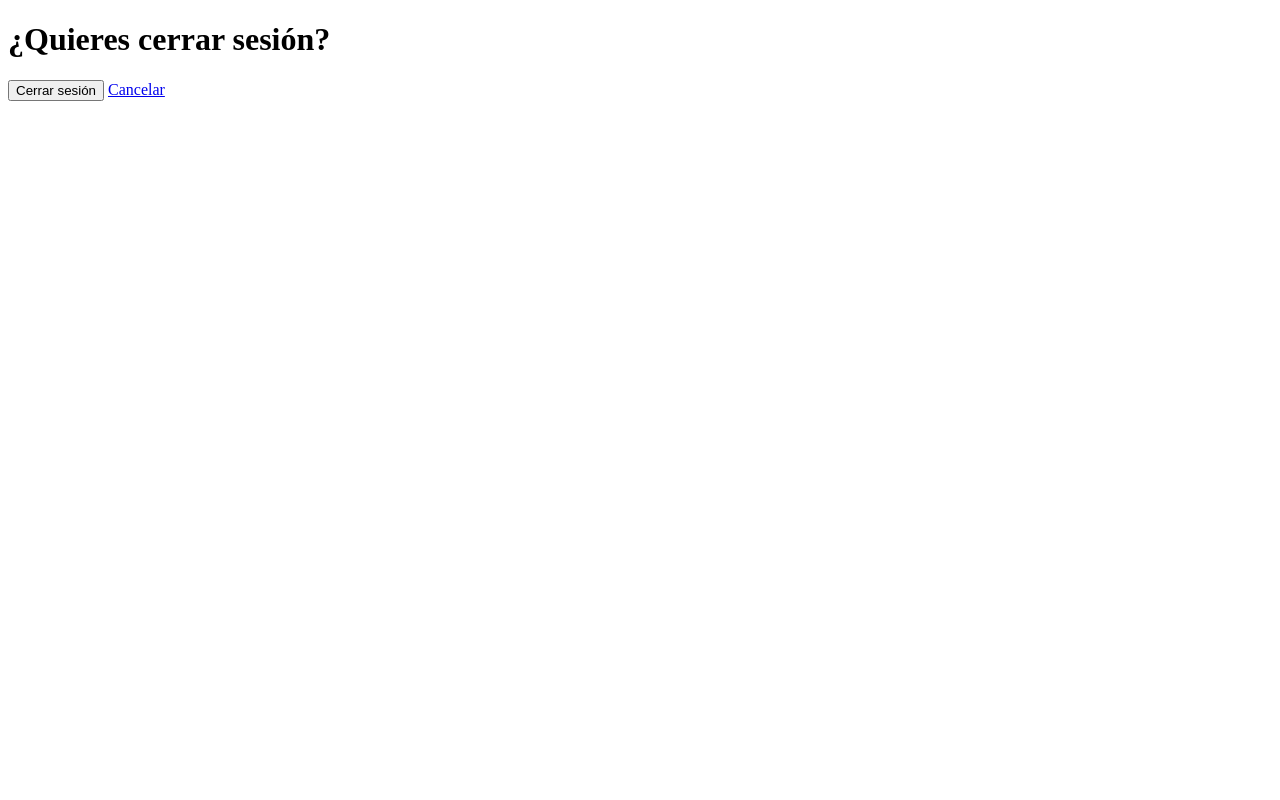
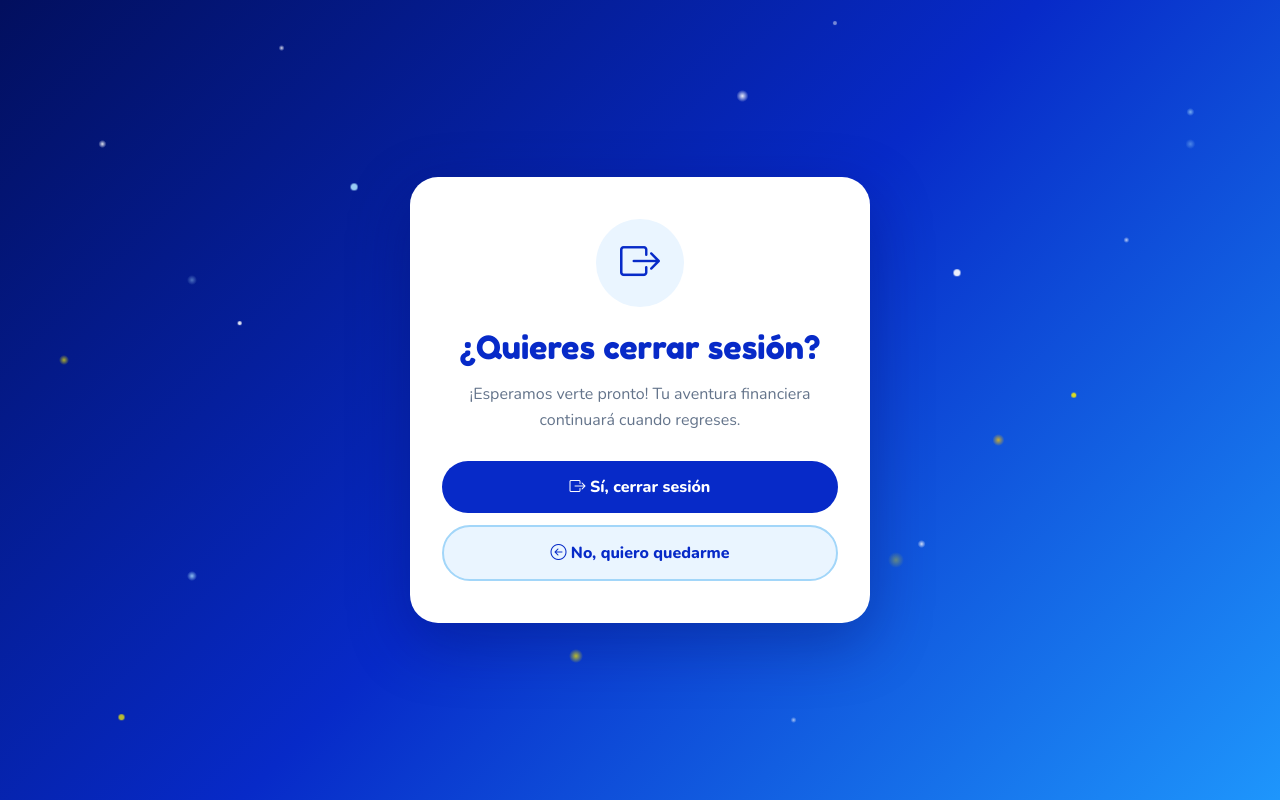
Before and after one commit to DanielFME/FINANCEKIDS, a Django app: page /logout/ in a window 1280 px wide. Run offline with Django 5.2, Linux system fonts and the light colour scheme.

Commit message:
Mejorar diseño de cierre de sesión

```diff
--- a/core/templates/core/logout_confirm.html
+++ b/core/templates/core/logout_confirm.html
@@ -1,20 +1,172 @@
+
 {% load static %}
 <!DOCTYPE html>
 <html lang="es">
 <head>
     <meta charset="UTF-8">
     <meta name="viewport" content="width=device-width, initial-scale=1.0">
-    <title>Cerrar sesión - FinanceKids</title>
-    <link rel="stylesheet" href="{% static 'css/style.css' %}">
+    <title>Cerrar sesión - Finance Kids</title>
+
+    <link href="https://cdn.jsdelivr.net/npm/bootstrap@5.3.3/dist/css/bootstrap.min.css" rel="stylesheet">
+    <link href="https://fonts.googleapis.com/css2?family=Nunito:wght@400;600;700;800;900&family=Fredoka+One&display=swap" rel="stylesheet">
+    <link href="https://cdn.jsdelivr.net/npm/bootstrap-icons@1.11.3/font/bootstrap-icons.css" rel="stylesheet">
+    <link rel="stylesheet" href="{% static 'css/index.css' %}">
+
+    <style>
+        .logout-page {
+            position: relative;
+            z-index: 1;
+            min-height: 100vh;
+            display: flex;
+            align-items: center;
+            justify-content: center;
+            padding: 30px 16px;
+        }
+
+        .logout-card {
+            width: 100%;
+            max-width: 460px;
+            padding: 42px 32px;
+            background: #ffffff;
+            border-radius: 28px;
+            box-shadow: 0 20px 60px rgba(2, 15, 94, 0.35);
+            text-align: center;
+        }
+
+        .logout-icon {
+            display: flex;
+            align-items: center;
+            justify-content: center;
+            width: 88px;
+            height: 88px;
+            margin: 0 auto 22px;
+            border-radius: 50%;
+            background: #eaf5ff;
+            color: #072ac8;
+            font-size: 40px;
+        }
+
+        .logout-title {
+            font-family: 'Fredoka One', cursive;
+            font-size: 2rem;
+            color: #072ac8;
+            margin-bottom: 15px;
+        }
+
+        .logout-description {
+            color: #64748b;
+            font-size: 1rem;
+            line-height: 1.6;
+            margin-bottom: 28px;
+        }
+
+        .logout-actions {
+            display: flex;
+            flex-direction: column;
+            gap: 12px;
+        }
+
+        .logout-button {
+            width: 100%;
+            padding: 14px 20px;
+            border-radius: 50px;
+            font-family: 'Nunito', sans-serif;
+            font-size: 1rem;
+            font-weight: 800;
+            text-decoration: none;
+            transition: transform 0.2s, box-shadow 0.2s;
+        }
+
+        .logout-button:hover {
+            transform: translateY(-2px);
+        }
+
+        .btn-confirm {
+            border: none;
+            background: #072ac8;
+            color: #ffffff;
+        }
+
+        .btn-confirm:hover {
+            background: #020f5e;
+            color: #ffffff;
+            box-shadow: 0 6px 18px rgba(7, 42, 200, 0.25);
+        }
+
+        .btn-cancel {
+            border: 2px solid #a2d6f9;
+            background: #eaf5ff;
+            color: #072ac8;
+        }
+
+        .btn-cancel:hover {
+            background: #a2d6f9;
+            color: #020f5e;
+        }
+
+        @media (max-width: 480px) {
+            .logout-card {
+                padding: 32px 22px;
+            }
+
+            .logout-title {
+                font-size: 1.65rem;
+            }
+        }
+    </style>
 </head>
+
 <body>
-    <main>
-        <h1>¿Quieres cerrar sesión?</h1>
-        <form method="post" action="{% url 'logout' %}">
-            {% csrf_token %}
-            <button type="submit">Cerrar sesión</button>
-            <a href="{% url 'index' %}">Cancelar</a>
-        </form>
+    <!-- Estrellas animadas de Finance Kids -->
+    <div class="stars-container" aria-hidden="true">
+        <div class="star"></div>
+        <div class="star"></div>
+        <div class="star"></div>
+        <div class="star"></div>
+        <div class="star"></div>
+        <div class="star"></div>
+        <div class="star"></div>
+        <div class="star"></div>
+        <div class="star"></div>
+        <div class="star"></div>
+        <div class="star"></div>
+        <div class="star"></div>
+    </div>
+
+    <main class="logout-page">
+        <section class="logout-card">
+
+            <div class="logout-icon">
+                <i class="bi bi-box-arrow-right"></i>
+            </div>
+
+            <h1 class="logout-title">
+                ¿Quieres cerrar sesión?
+            </h1>
+
+            <p class="logout-description">
+                ¡Esperamos verte pronto!
+                Tu aventura financiera continuará
+                cuando regreses.
+            </p>
+
+            <form method="post" action="{% url 'logout' %}">
+                {% csrf_token %}
+
+                <div class="logout-actions">
+                    <button type="submit" class="logout-button btn-confirm">
+                        <i class="bi bi-box-arrow-right"></i>
+                        Sí, cerrar sesión
+                    </button>
+
+                    <a href="{% url 'index' %}" class="logout-button btn-cancel">
+                        <i class="bi bi-arrow-left-circle"></i>
+                        No, quiero quedarme
+                    </a>
+                </div>
+            </form>
+
+        </section>
     </main>
 </body>
 </html>
```
